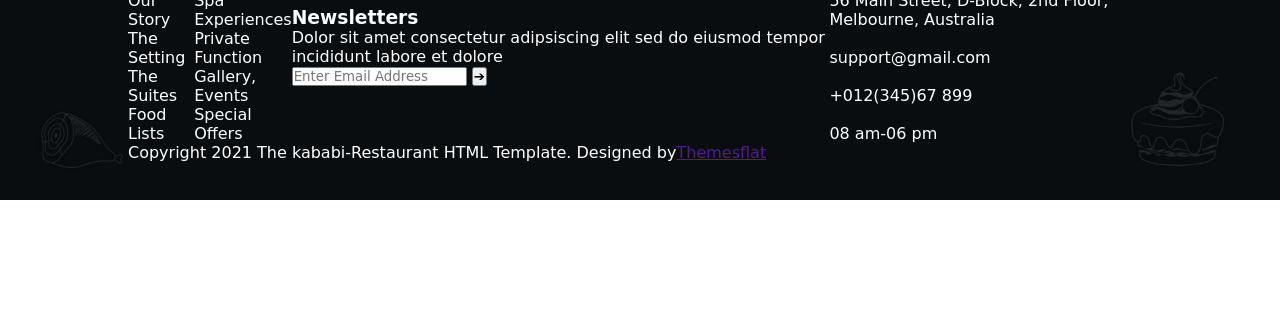
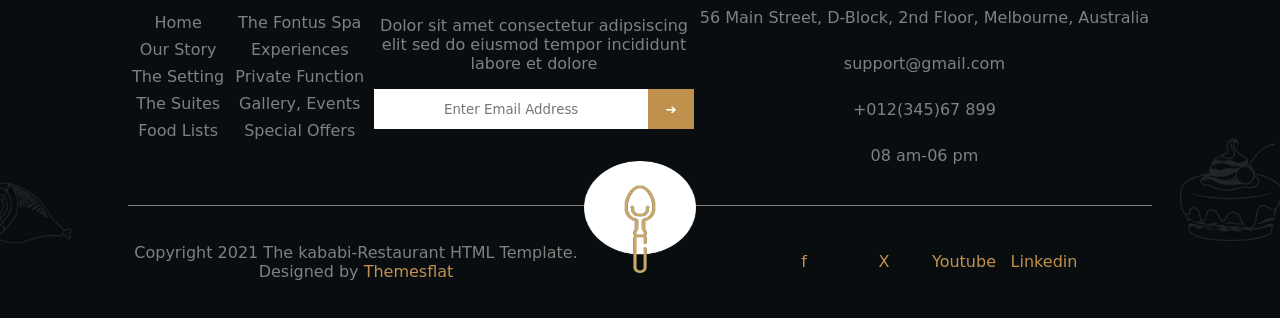
Before and after one commit to bastien-venturi/Kababi-food, a plain HTML site: page index.html in a window 1280 px wide. Shown: the part 7826-8144 px from the top of the page. Before the commit the page ends 8026 px from the top, so only its background shows below. Drawn offline with Linux system fonts and the light colour scheme; a web font is replaced by a local one.

Commit message:
footer 80% complete

```diff
--- a/index.html
+++ b/index.html
@@ -340,7 +340,7 @@
 
   <footer>
     <div class="container">
-      <div class="footer-header"><img src="/public/images/logo/logo2.png" alt=""></div>
+      <div><img src="/public/images/logo/logo2.png" alt=""></div>
       <div class="footer-body">
         <div>
           <h3>About</h3>
@@ -364,13 +364,13 @@
         </div>
         <div>
           <h3>Newsletters</h3>
-          <ul>
+          <ul class="footer-form">
             <li>Dolor sit amet consectetur adipsiscing elit sed do
               eiusmod tempor incididunt labore et dolore
             </li>
             <li>
               <form action="" method="post">
-                <input type="email" name="" id="" placeholder="Enter Email Address">
+                <input type="email" name="email" id="" placeholder="Enter Email Address">
                 <button type="submit">➔</button>
               </form>
             </li>
@@ -399,15 +399,31 @@
       </div>
       <div class="footer-footer">
         <div class="copyright">
-          <p>Copyright 2021 The kababi-Restaurant HTML Template. Designed by<a href="">Themesflat</a></p>
+          <p>Copyright 2021 The kababi-Restaurant HTML Template. Designed by <a href="">Themesflat</a></p>
         </div>
+        <img src="/public/images/footer/iconup@2x.png" class="footer-icone" alt="">
         <div class="sociaux">
-          <img src="" alt="">
-          <img src="" alt="">
-          <img src="" alt="">
-          <img src="" alt="">
+          <a href="">
+            <div class="sociaux-icone">
+              <p>f</p>
+            </div>
+          </a>
+          <a href="">
+            <div class="sociaux-icone">
+              <p>X</p>
+            </div>
+          </a>
+          <a href="">
+            <div class="sociaux-icone">
+              <p>Youtube</p>
+            </div>
+          </a>
+          <a href="">
+            <div class="sociaux-icone">
+              <p>Linkedin</p>
+            </div>
+          </a>
         </div>
-        <img src="" alt="">
       </div>
     </div>
   </footer>
--- a/sass/abstract/_variables.scss
+++ b/sass/abstract/_variables.scss
@@ -1,5 +1,5 @@
 $_cream-color: #faf6f0;
 $_cream-hover-color: #bf914c;
 $_white:#fff;
-
+$_gray : gray;
 $_dark-cream-color: #F5EEE3;
--- a/sass/components/_footer.scss
+++ b/sass/components/_footer.scss
@@ -1,7 +1,33 @@
 @import '../abstract/variables';
-
+@import '../base/typographie';
 footer{
 	color: $_white;
+	text-align: center;
+	padding-top: 3em;
+
+	h3{
+		font-weight: 200;
+		font-size: xx-large;
+		margin-bottom: 0.5em;
+	}
+
+	li{
+		margin-bottom: 0.5em;
+		color: $_gray;
+	}
+
+
+	form{
+		display: flex;
+	}
+
+	button{
+		background-color: $_cream-hover-color;
+		color: $_white;
+		height: 3em;
+		width: 4em;
+		border: none;
+	}
 
 	.footer-header{
 		text-align: center;
@@ -16,4 +42,56 @@ footer{
 		align-items: center;
 
 	}
+
+	.footer-form{
+
+		width: 20em;
+		li{
+
+			margin-bottom: 1em;
+			input{
+				width: 100%;
+				height: 3em;
+				text-align: center;
+				border: none;
+				color: black;
+			}
+		}
+
+	}
+
+	.footer-footer{
+		display: grid;
+		grid-template-columns: 3fr 0.5fr 3fr;
+		justify-items: center;
+		border-top-width: 1px;
+		border-top-color: $_gray;
+		border-top-style: groove;
+
+		margin-top: 2em;
+
+		align-items: center;
+
+		color: $_gray;
+		.footer-icone{
+			position: relative;
+			top: -40%;
+			width: 7em;
+			height: 7em;
+		}
+
+		a{
+			text-decoration: none;
+			color: $_cream-hover-color;
+		}
+
+		.sociaux{
+			display: grid;
+			grid-template-columns: repeat(4, 5em);
+
+			.sociaux-icone{
+
+			}
+		}
+	}
 }
```
Also changed, not shown: sass/style.css, 1 other file.
